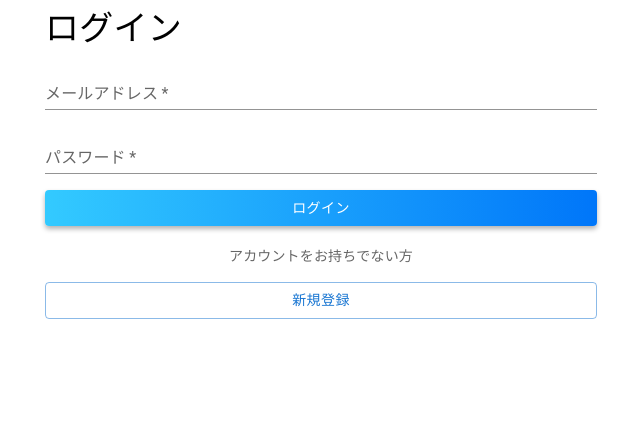
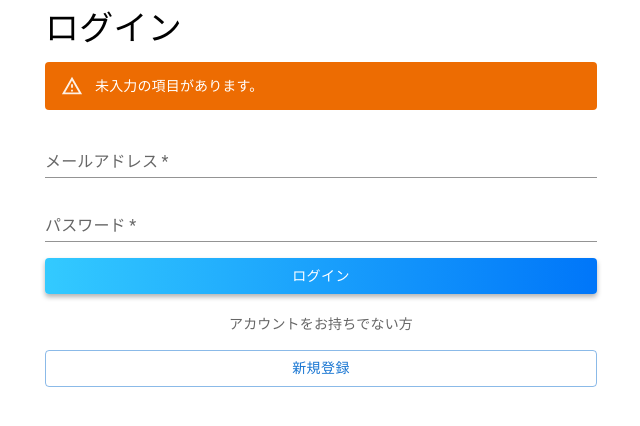
Before and after one commit to KHashimoto3/FormCoder_FRONT, a React (Vite) app: page /login in a window 1280 px wide. Both pictures are taken after a click on the button "ログイン". Shown: the top 426 px of the page, without its empty margins (319-959 px from the left). Built offline with nearby package versions, Linux system fonts and the light colour scheme; no server answers.

Commit message:
バリデーションエラーもアラートコンポーネントで出すようにした。

```diff
--- a/src/components/features/login/Login.tsx
+++ b/src/components/features/login/Login.tsx
@@ -28,6 +28,7 @@ export const Login = () => {
   const [userPasswordError, setUserPasswordError] = useState<boolean>(false);
 
   const [loginFailed, setLoginFailed] = useState<boolean>(false);
+  const [inputMissed, setInputMissed] = useState<boolean>(false);
 
   const checkUserMail = () => {
     if (userMail === "") {
@@ -48,9 +49,11 @@ export const Login = () => {
   const login = () => {
     //エラーがないことを確認
     if (userMail === "" || userPassword === "") {
-      alert("入力内容に誤りがあります。");
+      setInputMissed(true);
       return;
     }
+    setInputMissed(false);
+
     signInWithEmailAndPassword(auth, userMail, userPassword)
       .then((userCredential) => {
         // Signed in
@@ -59,9 +62,7 @@ export const Login = () => {
         setCookie("userId", user.uid);
         location.href = "/";
       })
-      .catch((error) => {
-        const errorCode = error.code;
-        const errorMessage = error.message;
+      .catch(() => {
         setLoginFailed(true);
       });
   };
@@ -79,6 +80,15 @@ export const Login = () => {
             sx={{ marginBottom: "20px" }}
           >
             ログインに失敗しました。メールアドレスまたはパスワードに誤りがあります。
+          </Alert>
+        )}
+        {inputMissed && (
+          <Alert
+            variant="filled"
+            severity="warning"
+            sx={{ marginBottom: "20px" }}
+          >
+            未入力の項目があります。
           </Alert>
         )}
         <Stack spacing={2}>
```
